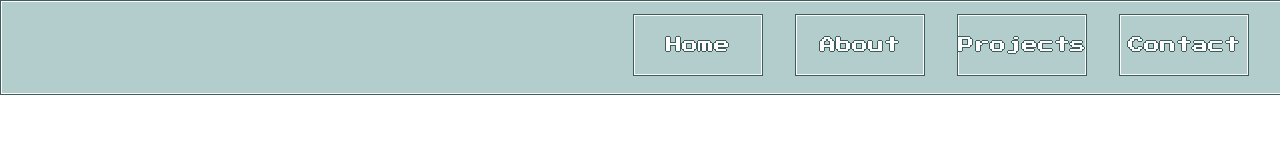
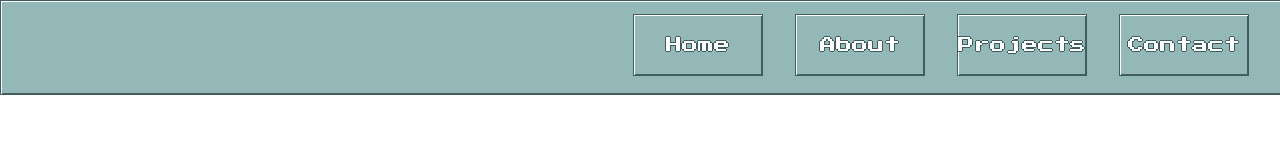
Before and after one commit to jedouard98/edouardev, a plain HTML site: page index.html in a window 1280 px wide. Drawn offline with Linux system fonts and the light colour scheme.

Commit message:
Fixed shading on buttons and header

```diff
--- a/style.css
+++ b/style.css
@@ -13,8 +13,9 @@ html, body {
   width: inherit;
   height: 10%;
   box-shadow:
-    inset 0 0 0 1px #ffffff;
-  background-color: #b3cccc;
+    inset 1px 1px 0 0 #ffffff,
+    inset -1px -1px 0 0 #475e5e;
+  background-color: #94b8b8;
   padding-top: 1%;
   border-style: solid;
   border-width: 1px;
```
